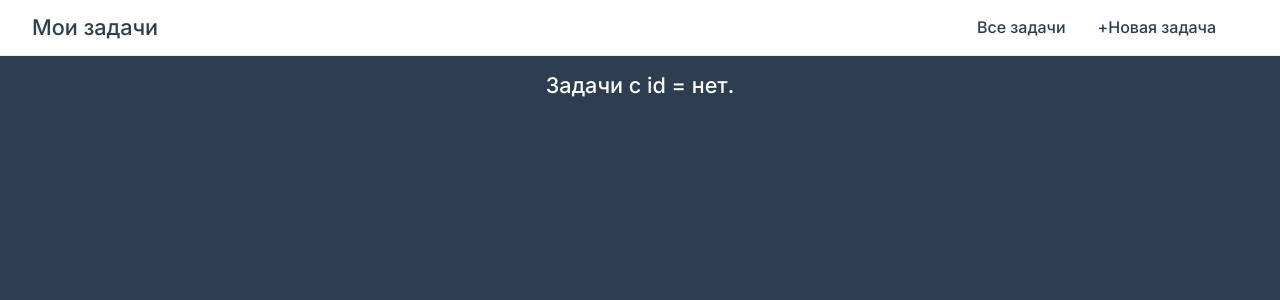
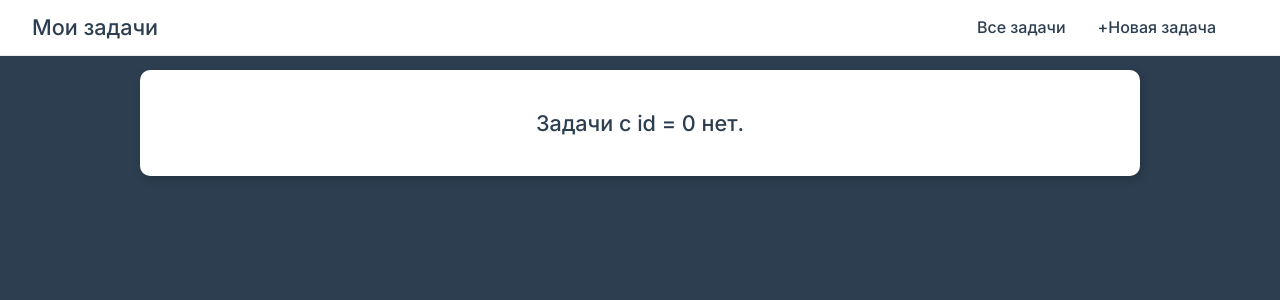
Before and after one commit to enphili/tasks-builder, a Vue app: page /tasks in a window 1280 px wide. Shown: the top 300 px of the page. Built offline with nearby package versions, Linux system fonts and the light colour scheme.

Commit message:
feat: added routing to single task page

```diff
--- a/src/components/SinglePreviewTask.vue
+++ b/src/components/SinglePreviewTask.vue
@@ -6,6 +6,7 @@
     </h2>
     <p><strong><small>{{ createData }}</small></strong></p>
     <button class="btn primary" @click="setCurrentTaskID">Посмотреть</button>
+
   </div>
 </template>
 
--- a/src/components/TheNavbar.vue
+++ b/src/components/TheNavbar.vue
@@ -3,7 +3,7 @@
     <h3>Мои задачи</h3>
     <ul class="navbar-menu">
       <li>
-        <router-link to="/alltasks">Все задачи</router-link>
+        <router-link to="/dashboard">Все задачи</router-link>
       </li>
       <li>
         <router-link to="/newtask">+Новая задача</router-link>
--- a/src/router/index.js
+++ b/src/router/index.js
@@ -1,12 +1,13 @@
 import { createRouter, createWebHistory } from 'vue-router'
 import Tasks from '@/views/Tasks'
-import Task from '@/views/Task';
-import New from '@/views/New';
+import Task from '@/views/Task'
+import New from '@/views/New'
+import CurrentTask from '@/views/CurrentTask'
 
 
 const routes = [
   {
-    path: '/alltasks',
+    path: '/dashboard',
     alias: '/',
     name: 'Tasks',
     component: Tasks
@@ -17,9 +18,12 @@ const routes = [
     component: New
   },
   {
-    path: '/tasks/:taskID?',
-    name: 'Task',
-    component: Task
+    path: '/tasks',
+    component: Task,
+    children: [{path: ':taskID?', component: CurrentTask, props: true}]
+  },
+  {
+    path: '/:notfound(.*)', redirect: '/dashboard'
   }
 ]
 
--- a/src/store/index.js
+++ b/src/store/index.js
@@ -5,31 +5,35 @@ export default createStore({
     return {
       allTasks: [
         {
-          id: '3423424234',
+          id: 3423424234,
           title: 'Название задача -1',
           status: 'primary',
           createData: '20.01/2012',
+          deadlineData: '21.01/2012',
           description: 'Тут какоето описание задачи, может быть много текста , а может мало'
         },
         {
-          id: '7777764',
+          id: 7777764,
           title: 'Название задача -2',
           status: 'danger',
           createData: '19.01/2012',
+          deadlineData: '22.01/2012',
           description: 'Тут какоето описание задачи, может быть много текста , а может мало'
         },
         {
-          id: '12088876',
+          id: 12088876,
           title: 'Название задача -3',
           status: 'warning',
           createData: '18.01/2012',
+          deadlineData: '23.01/2012',
           description: 'Тут какоето описание задачи, может быть много текста , а может мало'
         },
         {
-          id: '167657577776',
+          id: 167657577776,
           title: 'Название задача -4',
           status: '',
           createData: '17.01/2012',
+          deadlineData: '24.01/2012',
           description: 'Тут какоето описание задачи, может быть много текста , а может мало'
         }
       ],
--- /dev/null
+++ b/src/views/CurrentTask.vue
@@ -0,0 +1,35 @@
+<template>
+  <div class="card">
+    <h2>{{ currentTask.title }}</h2>
+    <p><strong>Статус</strong>: <AppStatus :type="currentTask.status" /></p>
+    <p><strong>Дэдлайн</strong>: {{ currentTask.deadlineData }}</p>
+    <p><strong>Описание</strong>: {{ currentTask.description }}</p>
+    <div>
+      <button class="btn">Взять в работу</button>
+      <button class="btn primary">Завершить</button>
+      <button class="btn danger">Отменить</button>
+    </div>
+  </div>
+</template>
+
+<script>
+import {useStore} from 'vuex';
+import {computed} from 'vue';
+import AppStatus from '@/components/AppStatus'
+
+export default {
+  props: ['taskID'],
+
+  setup(props) {
+    const  store = useStore()
+
+    const currentTask = computed(() => store.getters.allTasks.find(task => task.id === Number(props.taskID)))
+
+    return {
+      currentTask,
+    }
+  },
+
+  components: {AppStatus}
+}
+</script>
--- a/src/views/New.vue
+++ b/src/views/New.vue
@@ -49,7 +49,7 @@ export default {
         description: description.value.trim()
       })
       newTaskForm.value.reset()
-      router.push('/alltasks')
+      router.push('/dashboard')
     }
 
     return {
--- a/src/views/Task.vue
+++ b/src/views/Task.vue
@@ -1,38 +1,41 @@
 <template>
-  <div class="card" v-if="!!currentTask">
-    <h2>{{ currentTask.title }}</h2>
-    <p><strong>Статус</strong>: <AppStatus :type="currentTask.status" /></p>
-    <p><strong>Дэдлайн</strong>: {{ currentTask.deadlineData }}</p>
-    <p><strong>Описание</strong>: {{ currentTask.description }}</p>
-    <div>
-      <button class="btn">Взять в работу</button>
-      <button class="btn primary">Завершить</button>
-      <button class="btn danger">Отменить</button>
-    </div>
+
+  <div class="card" v-if="!isTaskExists">
+    <h3 class="text-center">
+      Задачи с id = <strong>{{ reportedID }}</strong> нет.
+    </h3>
   </div>
-  <h3 class="text-white center" v-else>
-    Задачи с id = <strong>{{ currentID }}</strong> нет.
-  </h3>
+
+  <router-view v-else></router-view>
+
 </template>
 
 <script>
 import { useStore } from 'vuex'
+import { useRoute } from 'vue-router'
 import { computed } from 'vue'
 import AppStatus from '../components/AppStatus'
 
 export default {
   setup() {
-    const  store = useStore()
+    const store = useStore()
+    const route = useRoute()
 
-    const currentID = store.getters.currentTaskID
-    const currentTask = computed(() => store.getters.allTasks.find(task => task.id === currentID))
+    const reportedID = Number(route.params.taskID)
+    const isTaskExists = computed(() => !!store.getters.allTasks.find(task => task.id === reportedID))
 
     return {
-      currentID,
-      currentTask,
+      reportedID,
+      isTaskExists
     }
   },
 
   components: {AppStatus}
 }
 </script>
+
+<style scoped>
+.text-center{
+  text-align: center
+}
+</style>
--- a/src/views/Tasks.vue
+++ b/src/views/Tasks.vue
@@ -16,6 +16,7 @@
 
 <script>
 import { useStore } from 'vuex'
+import { computed } from 'vue'
 import SinglePreviewTask from '@/components/SinglePreviewTask'
 import TheAllActiveTasksCount from '@/components/TheAllActiveTasksCount'
 
@@ -23,9 +24,12 @@ export default {
   setup() {
     const store = useStore()
 
+    const allTasks = computed(() => store.getters.allTasks)
+    const isTask = computed(() => store.getters.allTasks.length > 0)
+
     return {
-      allTasks: store.getters.allTasks,
-      isTask: store.getters.allTasks.length > 0
+      allTasks ,
+      isTask
     }
   },
 
```
